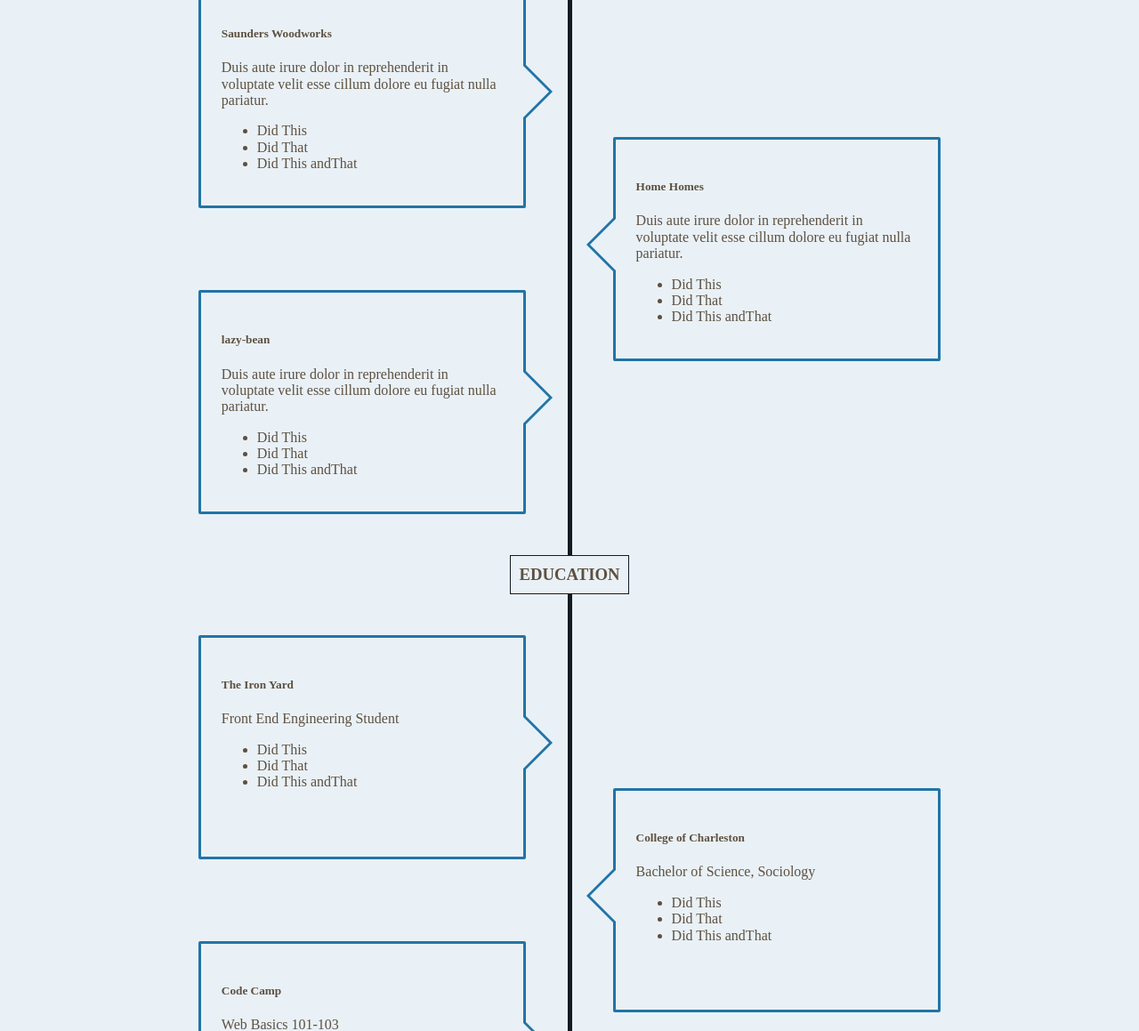
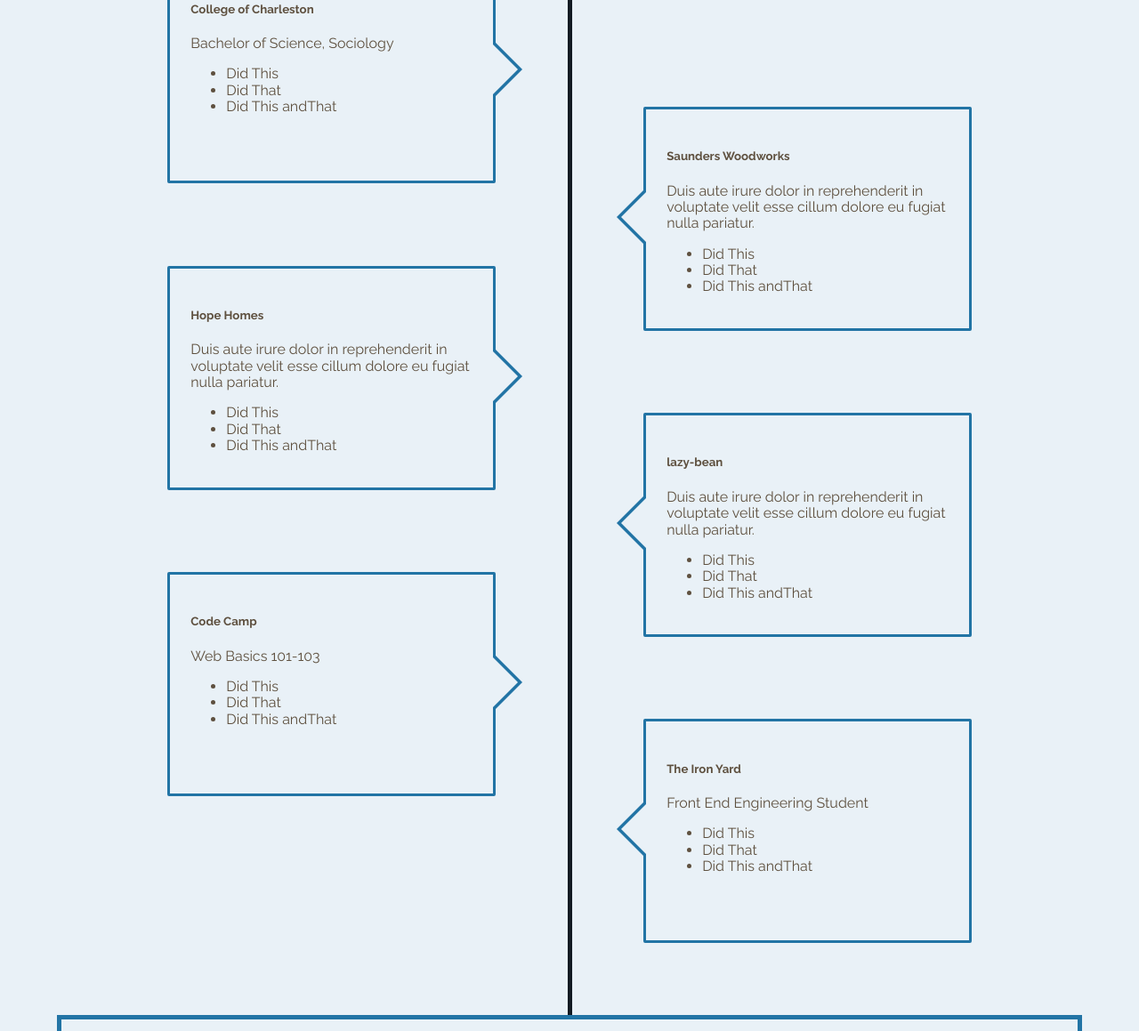
Before and after one commit to adlondon/resume, a website: page index.html in a window 1280 px wide. Shown: the part 1641-2800 px from the top of the page at 89% size. Drawn offline with nearby package versions, Linux system fonts and the light colour scheme; some packages are replaced by stand-ins of ours; a script that the page names is missing.

Commit message:
styled resume section

```diff
--- a/_resume.scss
+++ b/_resume.scss
@@ -6,8 +6,8 @@
   .resume-headings {
     margin: 0 50%;
   }
-  h3 {
-    border: 1px solid $black;
+  h1 {
+    border: 5px solid $black;
     margin: 0;
     padding: 10px;
   }
@@ -15,27 +15,18 @@
     display: flex;
     flex-wrap: wrap;
     justify-content: center;
-    align-items: center;
     .resume-col {
       display:flex;
       flex-direction: column;
       width:40%;
-      .job-left, .job-right {
-        // color: $brown;
+      padding: 3%;
+      .exp {
         height: 200px;
         position: relative;
         border: 3px solid $blue;
         border-radius: 2px;
         margin: 10%;
         padding: 5%;
-      }
-    }
-    .left {
-      border-right: 5px solid $black;
-    }
-  }
-}
-
         .arrow-right {
           position: absolute;
           width: 0;
@@ -44,14 +35,14 @@
           border-bottom: 30px solid transparent;
           border-left: 30px solid $white;
           left: 99.6%;
-    top: 36%;
+          top: 37%;
         }
         .arrow-right-border {
           @extend .arrow-right;
           border-left: 30px solid $blue;
           left: 100.8%;
           z-index: -1;
-  top: 36%;
+          top: 37%;
         }
         .arrow-left {
           position: absolute;
@@ -61,12 +52,20 @@
           border-bottom: 30px solid transparent;
           border-right: 30px solid $white;
           right: 99.6%;
-    top: 36%;
+          top: 37%;
         }
         .arrow-left-border {
           @extend .arrow-left;
           border-right: 30px solid $blue;
           right: 100.8%;
           z-index: -1;
-  top: 36%;
+          top: 37%;
         }
+      }
+    }
+    .right-col {
+      padding-top: 200px;
+      border-left: 5px solid $black;
+    }
+  }
+}
--- a/css/_navbar.scss
+++ b/css/_navbar.scss
@@ -11,7 +11,8 @@
       li {
         color: $white;
         list-style-type: none;
-        padding: 35px;
+        width: 100px;
+        padding: 25px;
         margin-top: 0px;
       }
     }
--- a/css/main.scss
+++ b/css/main.scss
@@ -10,10 +10,12 @@
 @import 'navbar';
 @import 'about';
 @import 'resume';
+@import 'portfolio';
 
 body {
   color: $brown;
   background-color: $white;
+  font-family: Raleway, sans-serif;
 }
 
 .container {
--- a/css/styles.css
+++ b/css/styles.css
@@ -36,7 +36,8 @@
       nav ul a li {
         color: #E9F1F7;
         list-style-type: none;
-        padding: 35px;
+        width: 100px;
+        padding: 25px;
         margin-top: 0px; }
 
 .about {
@@ -61,30 +62,27 @@
   justify-content: center; }
   .resume .resume-headings {
     margin: 0 50%; }
-  .resume h3 {
-    border: 1px solid #131B23;
+  .resume h1 {
+    border: 5px solid #131B23;
     margin: 0;
     padding: 10px; }
   .resume .resume-div {
     display: flex;
     flex-wrap: wrap;
-    justify-content: center;
-    align-items: center; }
+    justify-content: center; }
     .resume .resume-div .resume-col {
       display: flex;
       flex-direction: column;
-      width: 40%; }
-      .resume .resume-div .resume-col .job-left, .resume .resume-div .resume-col .job-right {
+      width: 40%;
+      padding: 3%; }
+      .resume .resume-div .resume-col .exp {
         height: 200px;
         position: relative;
         border: 3px solid #2274A5;
         border-radius: 2px;
         margin: 10%;
         padding: 5%; }
-    .resume .resume-div .left {
-      border-right: 5px solid #131B23; }
-
-.arrow-right, .arrow-right-border {
+        .resume .resume-div .resume-col .exp .arrow-right, .resume .resume-div .resume-col .exp .arrow-right-border {
           position: absolute;
           width: 0;
           height: 0;
@@ -92,15 +90,13 @@
           border-bottom: 30px solid transparent;
           border-left: 30px solid #E9F1F7;
           left: 99.6%;
-  top: 36%; }
-
-.arrow-right-border {
+          top: 37%; }
+        .resume .resume-div .resume-col .exp .arrow-right-border {
           border-left: 30px solid #2274A5;
           left: 100.8%;
           z-index: -1;
-  top: 36%; }
-
-.arrow-left, .arrow-left-border {
+          top: 37%; }
+        .resume .resume-div .resume-col .exp .arrow-left, .resume .resume-div .resume-col .exp .arrow-left-border {
           position: absolute;
           width: 0;
           height: 0;
@@ -108,17 +104,33 @@
           border-bottom: 30px solid transparent;
           border-right: 30px solid #E9F1F7;
           right: 99.6%;
-  top: 36%; }
-
-.arrow-left-border {
+          top: 37%; }
+        .resume .resume-div .resume-col .exp .arrow-left-border {
           border-right: 30px solid #2274A5;
           right: 100.8%;
           z-index: -1;
-  top: 36%; }
+          top: 37%; }
+    .resume .resume-div .right-col {
+      padding-top: 200px;
+      border-left: 5px solid #131B23; }
+
+.portfolio {
+  border: 5px solid #2274A5;
+  height: 500px;
+  display: flex;
+  flex-direction: column;
+  align-items: center; }
+  .portfolio .slider {
+    position: relative;
+    display: flex;
+    overflow: hidden;
+    background-clip: padding-box;
+    width: 100%; }
 
 body {
   color: #5E503F;
-  background-color: #E9F1F7; }
+  background-color: #E9F1F7;
+  font-family: Raleway, sans-serif; }
 
 .container {
   width: 90%;
--- a/index.html
+++ b/index.html
@@ -4,6 +4,7 @@
     <meta charset="utf-8">
     <title>Andrew London's Resume</title>
     <link rel="stylesheet" href="https://cdnjs.cloudflare.com/ajax/libs/normalize/4.0.0/normalize.css">
+    <link href='https://fonts.googleapis.com/css?family=Raleway:400,700,800,600,500,300' rel='stylesheet' type='text/css'>
     <link rel="stylesheet" href="css/styles.css">
   </head>
   <body>
@@ -49,14 +50,26 @@
       <section class="resume">
         <div class="resume-headings">
           <h1>RESUME</h1>
-          <h3>EXPERIENCES</h3>
         </div>
         <div class="resume-div">
-          <div class="resume-col left">
-            <div class="job-left">
+          <div class="resume-col">
+            <div class="exp">
               <span class="arrow-right"></span>
               <span class="arrow-right-border"></span>
-              <h5>Saunders Woodworks</h5>
+              <h5>College of Charleston</h5>
+              <p>
+                Bachelor of Science, Sociology
+              </p>
+              <ul>
+                <li>Did This</li>
+                <li>Did That</li>
+                <li>Did This andThat</li>
+              </ul>
+            </div>
+            <div class="exp">
+              <span class="arrow-right"></span>
+              <span class="arrow-right-border"></span>
+              <h5>Hope Homes</h5>
               <p>
                 Duis aute irure dolor in reprehenderit in voluptate velit esse cillum dolore eu fugiat nulla pariatur.
               </p>
@@ -66,53 +79,7 @@
                 <li>Did This andThat</li>
               </ul>
             </div>
-            <div class="job-left">
-              <span class="arrow-right"></span>
-              <span class="arrow-right-border"></span>
-              <h5>lazy-bean</h5>
-              <p>
-                Duis aute irure dolor in reprehenderit in voluptate velit esse cillum dolore eu fugiat nulla pariatur.
-              </p>
-              <ul>
-                <li>Did This</li>
-                <li>Did That</li>
-                <li>Did This andThat</li>
-              </ul>
-            </div>
-          </div>
-          <div class="resume-col right">
-            <div class="job-right">
-              <span class="arrow-left"></span>
-              <span class="arrow-left-border"></span>
-              <h5>Home Homes</h5>
-              <p>
-                Duis aute irure dolor in reprehenderit in voluptate velit esse cillum dolore eu fugiat nulla pariatur.
-              </p>
-              <ul>
-                <li>Did This</li>
-                <li>Did That</li>
-                <li>Did This andThat</li>
-              </ul>
-            </div>
-          </div>
-          <div class="resume-headings">
-            <h3>EDUCATION</h3>
-          </div>
-          <div class="resume-col left">
-            <div class="job-left">
-              <span class="arrow-right"></span>
-              <span class="arrow-right-border"></span>
-              <h5>The Iron Yard</h5>
-              <p>
-                Front End Engineering Student
-              </p>
-              <ul>
-                <li>Did This</li>
-                <li>Did That</li>
-                <li>Did This andThat</li>
-              </ul>
-            </div>
-            <div class="job-left">
+            <div class="exp">
               <span class="arrow-right"></span>
               <span class="arrow-right-border"></span>
               <h5>Code Camp</h5>
@@ -126,13 +93,39 @@
               </ul>
             </div>
           </div>
-          <div class="resume-col right">
-            <div class="job-right">
+          <div class="resume-col right-col">
+            <div class="exp">
               <span class="arrow-left"></span>
               <span class="arrow-left-border"></span>
-              <h5>College of Charleston</h5>
+              <h5>Saunders Woodworks</h5>
               <p>
-                Bachelor of Science, Sociology
+                Duis aute irure dolor in reprehenderit in voluptate velit esse cillum dolore eu fugiat nulla pariatur.
+              </p>
+              <ul>
+                <li>Did This</li>
+                <li>Did That</li>
+                <li>Did This andThat</li>
+              </ul>
+            </div>
+            <div class="exp">
+              <span class="arrow-left"></span>
+              <span class="arrow-left-border"></span>
+              <h5>lazy-bean</h5>
+              <p>
+                Duis aute irure dolor in reprehenderit in voluptate velit esse cillum dolore eu fugiat nulla pariatur.
+              </p>
+              <ul>
+                <li>Did This</li>
+                <li>Did That</li>
+                <li>Did This andThat</li>
+              </ul>
+            </div>
+            <div class="exp">
+              <span class="arrow-left"></span>
+              <span class="arrow-left-border"></span>
+              <h5>The Iron Yard</h5>
+              <p>
+                Front End Engineering Student
               </p>
               <ul>
                 <li>Did This</li>
@@ -146,37 +139,39 @@
 
       <!-- Portfolio Page -->
       <section class="portfolio">
-        <h3>Recent Projects</h3>
-        <div class="projects">
-          <h5>Final Project</h5>
-          <p>
-            Duis aute irure dolor in reprehenderit in voluptate velit esse cillum dolore eu fugiat nulla pariatur. Excepteur sint occaecat cupidatat non proident, sunt in culpa qui officia deserunt mollit anim id est laborum.
-          </p>
-          <a href="#">Final Project</a>
-        </div>
-        <div class="projects">
-          <h5>Jeopardy</h5>
-          <p>
-            Duis aute irure dolor in reprehenderit in voluptate velit esse cillum dolore eu fugiat nulla pariatur. Excepteur sint occaecat cupidatat non proident, sunt in culpa qui officia deserunt mollit anim id est laborum.
-          </p>
-          <a href="#">Jeopardy</a>
-        </div>
-        <div class="projects">
-          <h5>Ninja Turtles</h5>
-          <p>
-            Duis aute irure dolor in reprehenderit in voluptate velit esse cillum dolore eu fugiat nulla pariatur. Excepteur sint occaecat cupidatat non proident, sunt in culpa qui officia deserunt mollit anim id est laborum.
-          </p>
-          <a href="#">Ninja Turtles</a>
-        </div>
-        <div class="projects">
-          <h5>Skater Site</h5>
-          <p>
-            Duis aute irure dolor in reprehenderit in voluptate velit esse cillum dolore eu fugiat nulla pariatur. Excepteur sint occaecat cupidatat non proident, sunt in culpa qui officia deserunt mollit anim id est laborum.
-          </p>
-          <a href="#">Skater Site</a>
+        <h1>PORTFOLIO</h1>
+        <h5>These are recent projects that I have worked on during my time with The Iron Yard</h5>
+        <div class="slider">
+          <div class="project">
+            <h5>Final Project</h5>
+            <figure>
+              <img src="http://www.fillmurray.com/800/400" alt="" />
+              <figcaption>A mobile food truck tracking application that allows user to search for food trucks in their area. Built using Ionic.</figcaption>
+            </figure>
+          </div>
+          <div class="project">
+            <h5>Jeopardy Game</h5>
+            <figure>
+              <img src="http://www.fillmurray.com/800/400" alt="" />
+              <figcaption>A Jeopardy game using the jservice api and built with Angular.</figcaption>
+            </figure>
+          </div>
+          <div class="project">
+            <h5>Ninja Turtle Game</h5>
+            <figure>
+              <img src="http://www.fillmurray.com/800/400" alt="" />
+              <figcaption>A Ninja Turle themed game built with Vanilla Javascript.</figcaption>
+            </figure>
+          </div>
+          <div class="project">
+            <h5>Skateboarding Site</h5>
+            <figure>
+              <img src="http://www.fillmurray.com/800/400" alt="" />
+              <figcaption>A responsive skateboarding website based off of a given wireframe. Built with HTML and CSS.</figcaption>
+            </figure>
+          </div>
         </div>
       </section>
-
       <!-- Contact Page -->
       <footer>
         <div class="contact">
```
Also changed, not shown: _portfolio.scss (added, +14 -0 lines), subway-schematic-map-29016798.jpg (added). Lines whose indentation alone changed are shown as unchanged.
